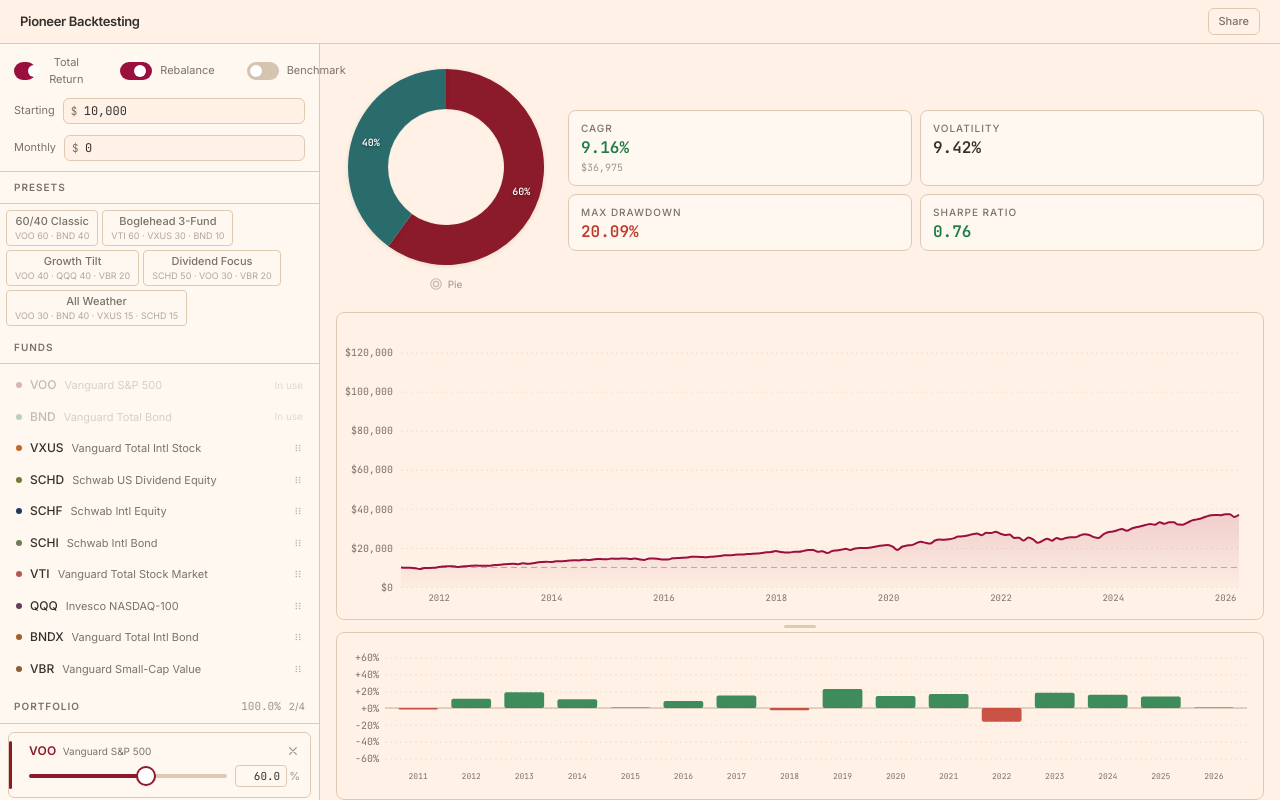
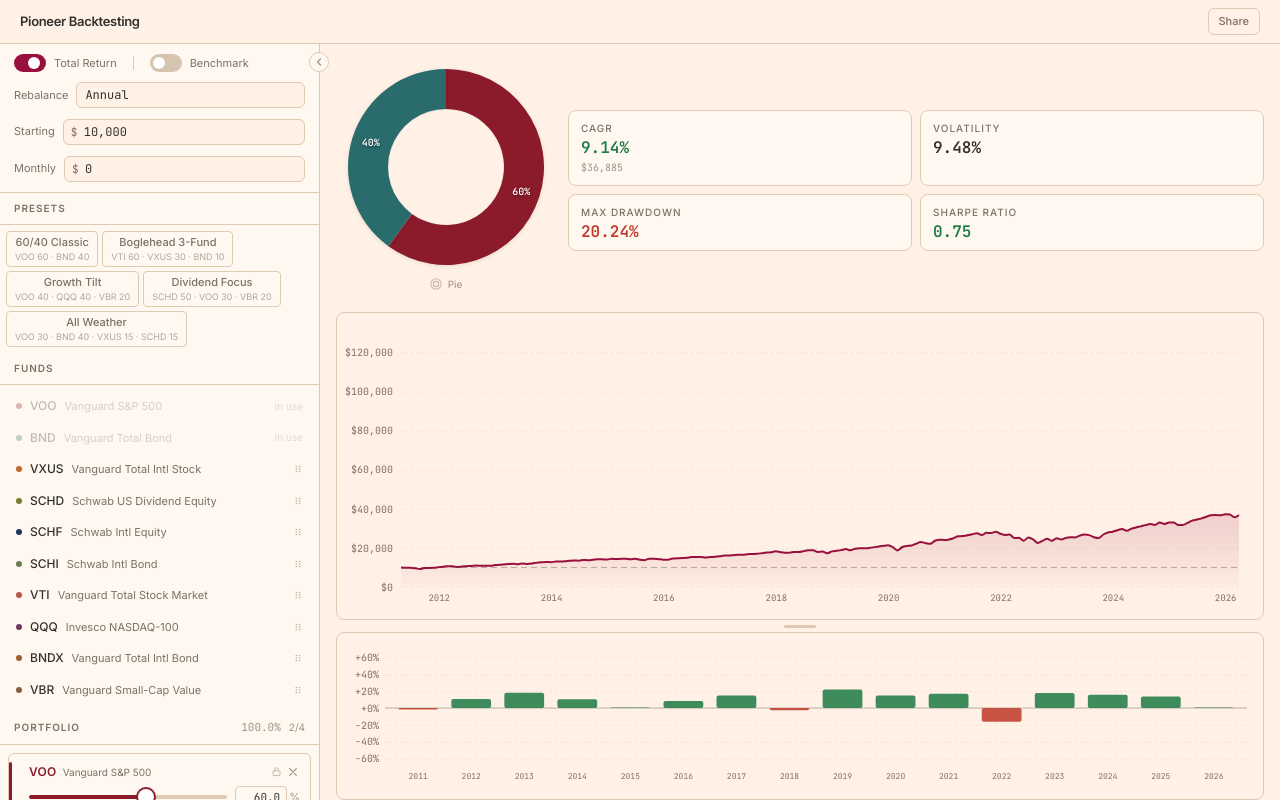
Before and after one commit to nathantbohn/portfolio-modeling, a React (Vite) app in the folder frontend/: page / in a window 1280 px wide. Built offline with nearby package versions, Linux system fonts and the light colour scheme.

Commit message:
cleanups

```diff
--- a/frontend/src/App.tsx
+++ b/frontend/src/App.tsx
@@ -2,7 +2,7 @@ import { useCallback, useMemo, useState } from 'react'
 import { DndContext, type DragEndEvent } from '@dnd-kit/core'
 import { usePortfolio } from './hooks/usePortfolio'
 import { usePriceData } from './hooks/usePriceData'
-import { computePortfolio, computeBenchmark, calcRollingReturns, computeChartBounds } from './utils/calculations'
+import { computePortfolio, computeBenchmark, calcRollingReturns, computeChartBounds, type RebalanceFrequency } from './utils/calculations'
 import FundTray from './components/FundTray'
 import AllocationPanel from './components/AllocationPanel'
 import ToggleSwitch from './components/ToggleSwitch'
@@ -22,8 +22,9 @@ export default function App() {
     addFund,
     removeFund,
     setWeight,
-    rebalance,
-    setRebalance,
+    toggleLock,
+    rebalanceFrequency,
+    setRebalanceFrequency,
     useTotalReturn,
     setUseTotalReturn,
     principal,
@@ -38,13 +39,16 @@ export default function App() {
   const [showBenchmark, setShowBenchmark] = useState(urlInit.benchmark ?? false)
   const [rollingWindow, setRollingWindow] = useState<12 | 36 | 60>(urlInit.rolling ?? 12)
   const [copied, setCopied] = useState(false)
+  const [sidebarCollapsed, setSidebarCollapsed] = useState(() => {
+    try { return localStorage.getItem('sidebar-collapsed') === 'true' } catch { return false }
+  })
 
   const handleShare = useCallback(() => {
     const url = buildShareUrl({
       funds: activeFunds,
       principal,
       contribute: monthlyContribution,
-      rebalance,
+      rebalanceFrequency,
       totalReturn: useTotalReturn,
       benchmark: showBenchmark,
       rolling: rollingWindow,
@@ -53,7 +57,7 @@ export default function App() {
       setCopied(true)
       setTimeout(() => setCopied(false), 2000)
     })
-  }, [activeFunds, principal, monthlyContribution, rebalance, useTotalReturn, showBenchmark, rollingWindow])
+  }, [activeFunds, principal, monthlyContribution, rebalanceFrequency, useTotalReturn, showBenchmark, rollingWindow])
 
   const activeTickers = new Set(activeFunds.map((f) => f.ticker))
   const isFull = activeFunds.length >= 4
@@ -63,19 +67,19 @@ export default function App() {
     return computePortfolio(
       activeFunds,
       priceData,
-      { rebalance, useTotalReturn, monthlyContribution },
+      { rebalanceFrequency, useTotalReturn, monthlyContribution },
       principal,
     )
-  }, [activeFunds, priceData, rebalance, useTotalReturn, monthlyContribution, principal])
+  }, [activeFunds, priceData, rebalanceFrequency, useTotalReturn, monthlyContribution, principal])
 
   const chartBounds = useMemo(() => {
     if (!priceData) return null
     return computeChartBounds(
       priceData,
-      { rebalance, useTotalReturn, monthlyContribution },
+      { rebalanceFrequency, useTotalReturn, monthlyContribution },
       principal,
     )
-  }, [priceData, rebalance, useTotalReturn, monthlyContribution, principal])
+  }, [priceData, rebalanceFrequency, useTotalReturn, monthlyContribution, principal])
 
   const rollingData = useMemo(() => {
     if (!result) return []
@@ -126,7 +130,34 @@ export default function App() {
         <div className="flex flex-1 min-h-0">
 
           {/* ── Left Control Panel ──────────────────────────────────── */}
-          <aside className="w-[320px] flex-shrink-0 border-r border-border flex flex-col min-h-0 bg-surface-1">
+          <aside
+            className="flex-shrink-0 border-r border-border flex min-h-0 bg-surface-1 transition-[width] duration-300 ease-[cubic-bezier(0.16,1,0.3,1)] relative"
+            style={{ width: sidebarCollapsed ? 32 : 320 }}
+          >
+            {/* Collapse toggle */}
+            <button
+              onClick={() => {
+                const next = !sidebarCollapsed
+                setSidebarCollapsed(next)
+                try { localStorage.setItem('sidebar-collapsed', String(next)) } catch { /* */ }
+              }}
+              className="absolute top-2 right-0 translate-x-1/2 z-10 w-5 h-5 rounded-full bg-surface-1 border border-border flex items-center justify-center text-warm-300 hover:text-warm-50 hover:bg-surface-2 transition-colors"
+              aria-label={sidebarCollapsed ? 'Expand sidebar' : 'Collapse sidebar'}
+              type="button"
+            >
+              <svg
+                width="10" height="10" viewBox="0 0 10 10" fill="none"
+                className="transition-transform duration-300"
+                style={{ transform: sidebarCollapsed ? 'rotate(180deg)' : '' }}
+              >
+                <path d="M6.5 2L3.5 5L6.5 8" stroke="currentColor" strokeWidth="1.3" strokeLinecap="round" strokeLinejoin="round" />
+              </svg>
+            </button>
+
+            <div className={[
+              'flex flex-col min-h-0 flex-1 transition-opacity duration-200',
+              sidebarCollapsed ? 'opacity-0 pointer-events-none overflow-hidden' : 'opacity-100',
+            ].join(' ')}>
 
             {/* Toggles + Principal */}
             <div className="px-3.5 py-2.5 border-b border-border flex-shrink-0 space-y-2.5">
@@ -138,16 +169,24 @@ export default function App() {
                 />
                 <div className="w-px h-3.5 bg-border" />
                 <ToggleSwitch
-                  checked={rebalance}
-                  onChange={setRebalance}
-                  label="Rebalance"
-                />
-                <div className="w-px h-3.5 bg-border" />
-                <ToggleSwitch
                   checked={showBenchmark}
                   onChange={setShowBenchmark}
                   label="Benchmark"
                 />
+              </div>
+              <div className="flex items-center gap-2">
+                <label className="text-[11px] text-warm-200 flex-shrink-0">Rebalance</label>
+                <select
+                  value={rebalanceFrequency}
+                  onChange={(e) => setRebalanceFrequency(e.target.value as RebalanceFrequency)}
+                  className="flex-1 bg-surface-0 border border-border rounded-md px-2 py-1 text-xs font-mono text-warm-50 focus:outline-none focus:border-warm-300 transition-colors cursor-pointer appearance-none"
+                >
+                  <option value="none">None (Buy &amp; Hold)</option>
+                  <option value="monthly">Monthly</option>
+                  <option value="quarterly">Quarterly</option>
+                  <option value="semi-annual">Semi-Annual</option>
+                  <option value="annual">Annual</option>
+                </select>
               </div>
 
               {/* Starting principal + monthly contribution */}
@@ -202,7 +241,9 @@ export default function App() {
                 activeFunds={activeFunds}
                 onSetWeight={setWeight}
                 onRemove={removeFund}
+                onToggleLock={toggleLock}
               />
+            </div>
             </div>
           </aside>
 
--- a/frontend/src/components/AllocationPanel.tsx
+++ b/frontend/src/components/AllocationPanel.tsx
@@ -6,9 +6,10 @@ interface AllocationPanelProps {
   activeFunds: Allocation[]
   onSetWeight: (ticker: string, weight: number) => void
   onRemove: (ticker: string) => void
+  onToggleLock: (ticker: string) => void
 }
 
-export default function AllocationPanel({ activeFunds, onSetWeight, onRemove }: AllocationPanelProps) {
+export default function AllocationPanel({ activeFunds, onSetWeight, onRemove, onToggleLock }: AllocationPanelProps) {
   const total = activeFunds.reduce((s, f) => s + f.weight, 0)
   const sumOk = Math.abs(total - 100) < 0.01
 
@@ -53,6 +54,7 @@ export default function AllocationPanel({ activeFunds, onSetWeight, onRemove }:
                 fund={fund}
                 onSetWeight={onSetWeight}
                 onRemove={onRemove}
+                onToggleLock={onToggleLock}
                 canRemove={activeFunds.length > 1}
               />
             ))}
--- a/frontend/src/components/PortfolioSlot.tsx
+++ b/frontend/src/components/PortfolioSlot.tsx
@@ -6,13 +6,14 @@ interface PortfolioSlotProps {
   fund: Allocation
   onSetWeight: (ticker: string, weight: number) => void
   onRemove: (ticker: string) => void
+  onToggleLock: (ticker: string) => void
   canRemove: boolean
 }
 
-export default function PortfolioSlot({ fund, onSetWeight, onRemove, canRemove }: PortfolioSlotProps) {
+export default function PortfolioSlot({ fund, onSetWeight, onRemove, onToggleLock, canRemove }: PortfolioSlotProps) {
   const meta = FUND_META[fund.ticker] ?? { name: fund.ticker, color: '#990F3D' }
   const { color, name } = meta
-  const { ticker, weight } = fund
+  const { ticker, weight, locked } = fund
 
   const sliderStyle: CSSProperties = {
     '--track-fill': color,
@@ -20,7 +21,10 @@ export default function PortfolioSlot({ fund, onSetWeight, onRemove, canRemove }
   } as CSSProperties
 
   return (
-    <div className="relative rounded-md bg-surface-1 border border-border p-2.5 hover:border-warm-400 transition-colors duration-150">
+    <div className={[
+      'relative rounded-md bg-surface-1 border border-border p-2.5 transition-colors duration-150',
+      locked ? 'opacity-60' : 'hover:border-warm-400',
+    ].join(' ')}>
       <div
         className="absolute left-0 top-2 bottom-2 w-[3px] rounded-full"
         style={{ backgroundColor: color }}
@@ -39,10 +43,34 @@ export default function PortfolioSlot({ fund, onSetWeight, onRemove, canRemove }
             <span className="text-[10px] text-warm-200 truncate">{name}</span>
           </div>
 
+          <div className="flex items-center gap-0.5 flex-shrink-0 ml-1">
+            <button
+              onClick={() => onToggleLock(ticker)}
+              className={[
+                'transition-colors p-0.5 rounded flex-shrink-0',
+                locked
+                  ? 'text-warm-100 hover:text-warm-50'
+                  : 'text-warm-400 hover:text-warm-200 hover:bg-surface-2',
+              ].join(' ')}
+              aria-label={locked ? `Unlock ${ticker}` : `Lock ${ticker}`}
+              type="button"
+            >
+              {locked ? (
+                <svg width="11" height="11" viewBox="0 0 16 16" fill="none">
+                  <rect x="3" y="7" width="10" height="7" rx="1.5" fill="currentColor" />
+                  <path d="M5.5 7V5a2.5 2.5 0 0 1 5 0v2" stroke="currentColor" strokeWidth="1.5" strokeLinecap="round" />
+                </svg>
+              ) : (
+                <svg width="11" height="11" viewBox="0 0 16 16" fill="none">
+                  <rect x="3" y="7" width="10" height="7" rx="1.5" stroke="currentColor" strokeWidth="1.3" />
+                  <path d="M5.5 7V5a2.5 2.5 0 0 1 5 0v.5" stroke="currentColor" strokeWidth="1.3" strokeLinecap="round" />
+                </svg>
+              )}
+            </button>
             <button
               onClick={() => onRemove(ticker)}
               disabled={!canRemove}
-            className="text-warm-300 hover:text-warm-50 disabled:opacity-20 disabled:cursor-not-allowed transition-colors p-0.5 rounded hover:bg-surface-2 flex-shrink-0 ml-1"
+              className="text-warm-300 hover:text-warm-50 disabled:opacity-20 disabled:cursor-not-allowed transition-colors p-0.5 rounded hover:bg-surface-2 flex-shrink-0"
               aria-label={`Remove ${ticker}`}
               type="button"
             >
@@ -56,6 +84,7 @@ export default function PortfolioSlot({ fund, onSetWeight, onRemove, canRemove }
               </svg>
             </button>
           </div>
+        </div>
 
         {/* Slider + input in one row */}
         <div className="flex items-center gap-2">
@@ -66,6 +95,7 @@ export default function PortfolioSlot({ fund, onSetWeight, onRemove, canRemove }
             max={100}
             step={0.1}
             value={weight}
+            disabled={locked}
             onChange={(e) => onSetWeight(ticker, parseFloat(e.target.value))}
             style={sliderStyle}
           />
@@ -76,11 +106,12 @@ export default function PortfolioSlot({ fund, onSetWeight, onRemove, canRemove }
               max={100}
               step={0.1}
               value={weight.toFixed(1)}
+              disabled={locked}
               onChange={(e) => {
                 const v = parseFloat(e.target.value)
                 if (!isNaN(v)) onSetWeight(ticker, v)
               }}
-              className="w-[52px] bg-surface-1 border border-border rounded px-1.5 py-0.5 text-[11px] font-mono text-warm-50 text-right tabular-nums focus:outline-none focus:border-warm-300 transition-colors"
+              className="w-[52px] bg-surface-1 border border-border rounded px-1.5 py-0.5 text-[11px] font-mono text-warm-50 text-right tabular-nums focus:outline-none focus:border-warm-300 transition-colors disabled:opacity-50"
             />
             <span className="text-warm-300 text-[11px]">%</span>
           </div>
--- a/frontend/src/hooks/usePortfolio.ts
+++ b/frontend/src/hooks/usePortfolio.ts
@@ -1,5 +1,6 @@
 import { useState, useCallback } from 'react'
 import type { Allocation } from '../types'
+import type { RebalanceFrequency } from '../utils/calculations'
 import { parseUrlState } from '../utils/urlState'
 
 export const ALL_TICKERS = [
@@ -39,49 +40,60 @@ export function applyWeightChange(
   const idx = funds.findIndex((f) => f.ticker === ticker)
   if (idx === -1) return funds
 
-  const others = funds.filter((f) => f.ticker !== ticker)
-  const othersTotal = others.reduce((s, f) => s + f.weight, 0)
+  // Locked funds keep their weight; only unlocked others absorb the delta
+  const lockedTotal = funds
+    .filter((f) => f.ticker !== ticker && f.locked)
+    .reduce((s, f) => s + f.weight, 0)
 
-  // Edge case A: all other funds are already at 0% — distribute evenly.
-  if (othersTotal === 0) {
-    const each = others.length > 0 ? (100 - newWeight) / others.length : 0
-    return funds.map((f) =>
-      f.ticker === ticker ? { ...f, weight: newWeight } : { ...f, weight: each },
-    )
+  // Cap so locked + new never exceeds 100
+  const cappedWeight = Math.min(newWeight, 100 - lockedTotal)
+
+  const unlocked = funds.filter((f) => f.ticker !== ticker && !f.locked)
+  const unlockedTotal = unlocked.reduce((s, f) => s + f.weight, 0)
+  const remainder = 100 - cappedWeight - lockedTotal
+
+  // Edge case A: all unlocked others at 0% — distribute evenly.
+  if (unlockedTotal === 0) {
+    const each = unlocked.length > 0 ? remainder / unlocked.length : 0
+    return funds.map((f) => {
+      if (f.ticker === ticker) return { ...f, weight: cappedWeight }
+      if (f.locked) return f
+      return { ...f, weight: each }
+    })
   }
 
-  const delta = newWeight - funds[idx].weight
+  const delta = cappedWeight - funds[idx].weight
 
-  // Proportional absorption of delta by each other fund.
-  const adjusted = others.map((f) => ({
+  // Proportional absorption among unlocked others
+  const adjusted = unlocked.map((f) => ({
     ...f,
-    weight: Math.max(0, f.weight - delta * (f.weight / othersTotal)),
+    weight: Math.max(0, f.weight - delta * (f.weight / unlockedTotal)),
   }))
 
   const adjTotal = adjusted.reduce((s, f) => s + f.weight, 0)
 
-  // Edge case B: all others clamped to 0 after adjustment — distribute evenly.
+  // Edge case B: all unlocked others clamped to 0 — distribute evenly.
   if (adjTotal === 0) {
-    const each = others.length > 0 ? (100 - newWeight) / others.length : 0
+    const each = unlocked.length > 0 ? remainder / unlocked.length : 0
     const evenMap: Record<string, number> = {}
-    for (const f of others) evenMap[f.ticker] = each
-    return funds.map((f) =>
-      f.ticker === ticker
-        ? { ...f, weight: newWeight }
-        : { ...f, weight: evenMap[f.ticker] },
-    )
+    for (const f of unlocked) evenMap[f.ticker] = each
+    return funds.map((f) => {
+      if (f.ticker === ticker) return { ...f, weight: cappedWeight }
+      if (f.locked) return f
+      return { ...f, weight: evenMap[f.ticker] }
+    })
   }
 
-  // Normalise so others sum to exactly (100 – newWeight).
-  const scale = (100 - newWeight) / adjTotal
+  // Normalise so unlocked others sum to remainder.
+  const scale = remainder / adjTotal
   const scaledMap: Record<string, number> = {}
   for (const f of adjusted) scaledMap[f.ticker] = f.weight * scale
 
-  return funds.map((f) =>
-    f.ticker === ticker
-      ? { ...f, weight: newWeight }
-      : { ...f, weight: scaledMap[f.ticker] },
-  )
+  return funds.map((f) => {
+    if (f.ticker === ticker) return { ...f, weight: cappedWeight }
+    if (f.locked) return f
+    return { ...f, weight: scaledMap[f.ticker] }
+  })
 }
 
 // ─── Hook ─────────────────────────────────────────────────────────────────────
@@ -92,8 +104,9 @@ export interface PortfolioState {
   addFund: (ticker: string) => void
   removeFund: (ticker: string) => void
   setWeight: (ticker: string, weight: number) => void
-  rebalance: boolean
-  setRebalance: (v: boolean) => void
+  toggleLock: (ticker: string) => void
+  rebalanceFrequency: RebalanceFrequency
+  setRebalanceFrequency: (v: RebalanceFrequency) => void
   useTotalReturn: boolean
   setUseTotalReturn: (v: boolean) => void
   principal: number
@@ -105,7 +118,7 @@ export interface PortfolioState {
 export function usePortfolio(): PortfolioState {
   const [urlInit] = useState(() => parseUrlState())
   const [activeFunds, setActiveFunds] = useState<Allocation[]>(urlInit.funds ?? DEFAULT_FUNDS)
-  const [rebalance, setRebalance] = useState(urlInit.rebalance ?? true)
+  const [rebalanceFrequency, setRebalanceFrequency] = useState<RebalanceFrequency>(urlInit.rebalanceFrequency ?? 'annual')
   const [useTotalReturn, setUseTotalReturn] = useState(urlInit.totalReturn ?? true)
   const [principal, setPrincipal] = useState(urlInit.principal ?? 10_000)
   const [monthlyContribution, setMonthlyContribution] = useState(urlInit.contribute ?? 0)
@@ -120,8 +133,8 @@ export function usePortfolio(): PortfolioState {
   }, [])
 
   /**
-   * Remove a fund. Its weight is distributed EVENLY across the remaining funds.
-   * No-op if the fund is not active or it's the only fund.
+   * Remove a fund. Its weight is distributed among unlocked remaining funds
+   * (evenly if all unlocked are at 0%, proportionally otherwise).
    */
   const removeFund = useCallback((ticker: string) => {
     setActiveFunds((prev) => {
@@ -129,10 +142,40 @@ export function usePortfolio(): PortfolioState {
       if (!target) return prev
 
       const rest = prev.filter((f) => f.ticker !== ticker)
-      if (rest.length === 0) return prev // can't remove the last fund
+      if (rest.length === 0) return prev
 
-      const share = target.weight / rest.length
-      return rest.map((f) => ({ ...f, weight: f.weight + share }))
+      const unlocked = rest.filter((f) => !f.locked)
+      if (unlocked.length === 0) {
+        // All remaining are locked — distribute evenly anyway
+        const share = target.weight / rest.length
+        return rest.map((f) => ({ ...f, weight: f.weight + share }))
+      }
+
+      const share = target.weight / unlocked.length
+      const unlockedSet = new Set(unlocked.map((f) => f.ticker))
+      return rest.map((f) =>
+        unlockedSet.has(f.ticker) ? { ...f, weight: f.weight + share } : f,
+      )
+    })
+  }, [])
+
+  /** Toggle lock on a fund. Prevents locking if locked total would reach 100%. */
+  const toggleLock = useCallback((ticker: string) => {
+    setActiveFunds((prev) => {
+      const fund = prev.find((f) => f.ticker === ticker)
+      if (!fund) return prev
+
+      if (!fund.locked) {
+        // Check if locking would leave no room for unlocked funds
+        const lockedTotal = prev
+          .filter((f) => f.locked)
+          .reduce((s, f) => s + f.weight, 0)
+        if (lockedTotal + fund.weight >= 100) return prev
+      }
+
+      return prev.map((f) =>
+        f.ticker === ticker ? { ...f, locked: !f.locked } : f,
+      )
     })
   }, [])
 
@@ -150,8 +193,9 @@ export function usePortfolio(): PortfolioState {
     addFund,
     removeFund,
     setWeight,
-    rebalance,
-    setRebalance,
+    toggleLock,
+    rebalanceFrequency,
+    setRebalanceFrequency,
     useTotalReturn,
     setUseTotalReturn,
     principal,
--- a/frontend/src/types/index.ts
+++ b/frontend/src/types/index.ts
@@ -20,6 +20,7 @@ export const FUND_META: Record<string, { name: string; color: string }> = {
 export interface Allocation {
   ticker: string
   weight: number // 0–100
+  locked?: boolean
 }
 
 export interface PricePoint {
--- a/frontend/src/utils/calculations.ts
+++ b/frontend/src/utils/calculations.ts
@@ -4,8 +4,10 @@ export const RISK_FREE_RATE = 0.02 // 2% annual
 
 // ─── Public types ────────────────────────────────────────────────────────────
 
+export type RebalanceFrequency = 'none' | 'monthly' | 'quarterly' | 'semi-annual' | 'annual'
+
 export interface PortfolioConfig {
-  rebalance: boolean
+  rebalanceFrequency: RebalanceFrequency
   useTotalReturn: boolean
   monthlyContribution: number
 }
@@ -129,15 +131,28 @@ export function computePortfolio(
   }
 
   let prevDate = dates[0]
-  let prevYear = dates[0].slice(0, 4)
+  let prevMonth = parseInt(dates[0].slice(5, 7), 10)
+  let monthCount = 0
+  const rebalPeriod =
+    config.rebalanceFrequency === 'monthly' ? 1
+    : config.rebalanceFrequency === 'quarterly' ? 3
+    : config.rebalanceFrequency === 'semi-annual' ? 6
+    : config.rebalanceFrequency === 'annual' ? 12
+    : 0 // 'none'
 
   for (let i = 1; i < n; i++) {
     const date = dates[i]
-    const year = date.slice(0, 4)
+    const month = parseInt(date.slice(5, 7), 10)
 
-    // Annual rebalance: reset to target weights at the start of each new calendar year,
-    // before computing that month's price change.
-    if (config.rebalance && year !== prevYear) {
+    // Count elapsed months for rebalance cadence
+    if (month !== prevMonth) {
+      monthCount++
+      prevMonth = month
+    }
+
+    // Rebalance at the start of each period
+    if (rebalPeriod > 0 && monthCount >= rebalPeriod) {
+      monthCount = 0
       let total = 0
       for (const { ticker } of active) total += holdings[ticker]
       for (const { ticker } of active) holdings[ticker] = weights[ticker] * total
@@ -172,7 +187,6 @@ export function computePortfolio(
       dividendValues[i] = { date, value: cumulativeDividend }
     }
     prevDate = date
-    prevYear = year
   }
 
   // ── Derived statistics ─────────────────────────────────────────────────────
--- a/frontend/src/utils/urlState.ts
+++ b/frontend/src/utils/urlState.ts
@@ -1,22 +1,24 @@
 import { FUND_META, type Allocation } from '../types'
+import type { RebalanceFrequency } from './calculations'
 
 /**
  * URL format:
  *   ?funds=VOO:60,BND:40&principal=10000&contribute=500
- *    &rebalance=true&totalReturn=true&benchmark=false&rolling=12
+ *    &rebalance=annual&totalReturn=true&benchmark=false&rolling=12
  */
 
 export interface UrlState {
   funds?: Allocation[]
   principal?: number
   contribute?: number
-  rebalance?: boolean
+  rebalanceFrequency?: RebalanceFrequency
   totalReturn?: boolean
   benchmark?: boolean
   rolling?: 12 | 36 | 60
 }
 
 const validTickers = new Set<string>(Object.keys(FUND_META))
+const VALID_REBALANCE = new Set<string>(['none', 'monthly', 'quarterly', 'semi-annual', 'annual'])
 
 export function parseUrlState(): UrlState {
   const params = new URLSearchParams(window.location.search)
@@ -50,7 +52,12 @@ export function parseUrlState(): UrlState {
   }
 
   const rebalance = params.get('rebalance')
-  if (rebalance != null) state.rebalance = rebalance !== 'false'
+  if (rebalance != null) {
+    // Backwards compat: "true" → annual, "false" → none
+    if (rebalance === 'true') state.rebalanceFrequency = 'annual'
+    else if (rebalance === 'false') state.rebalanceFrequency = 'none'
+    else if (VALID_REBALANCE.has(rebalance)) state.rebalanceFrequency = rebalance as RebalanceFrequency
+  }
 
   const totalReturn = params.get('totalReturn')
   if (totalReturn != null) state.totalReturn = totalReturn !== 'false'
@@ -71,7 +78,7 @@ export function buildShareUrl(state: {
   funds: Allocation[]
   principal: number
   contribute: number
-  rebalance: boolean
+  rebalanceFrequency: RebalanceFrequency
   totalReturn: boolean
   benchmark: boolean
   rolling: 12 | 36 | 60
@@ -86,7 +93,7 @@ export function buildShareUrl(state: {
   params.set('principal', String(state.principal))
 
   if (state.contribute > 0) params.set('contribute', String(state.contribute))
-  if (!state.rebalance) params.set('rebalance', 'false')
+  if (state.rebalanceFrequency !== 'annual') params.set('rebalance', state.rebalanceFrequency)
   if (!state.totalReturn) params.set('totalReturn', 'false')
   if (state.benchmark) params.set('benchmark', 'true')
   if (state.rolling !== 12) params.set('rolling', String(state.rolling))
```
Also changed, not shown: 6 other files (tests, documents, lock files or other folders). Lines whose indentation alone changed are shown as unchanged.
